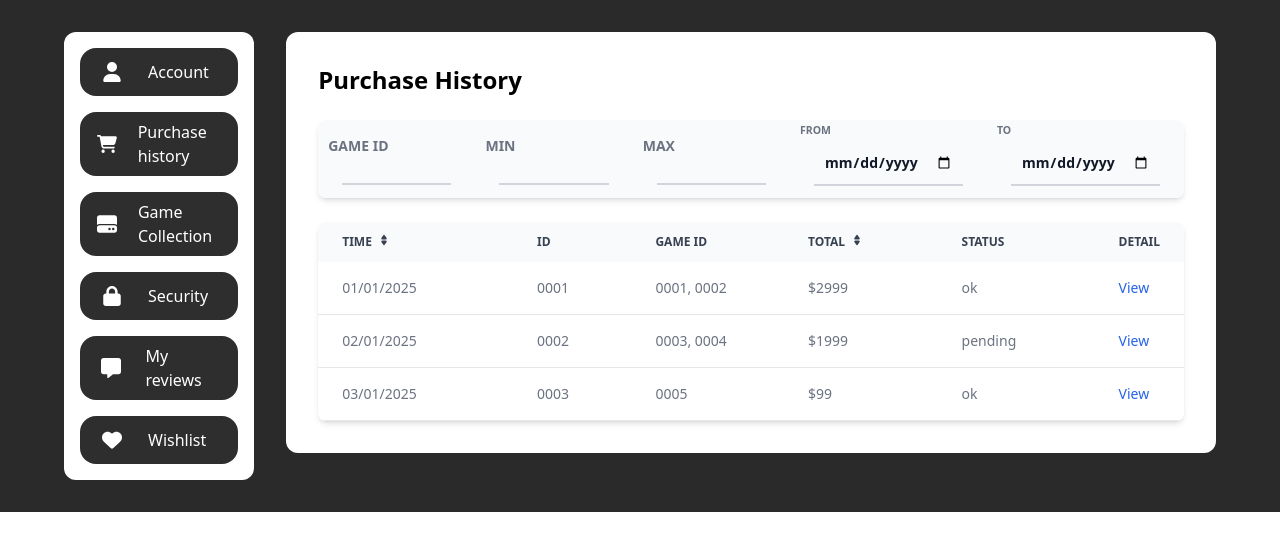
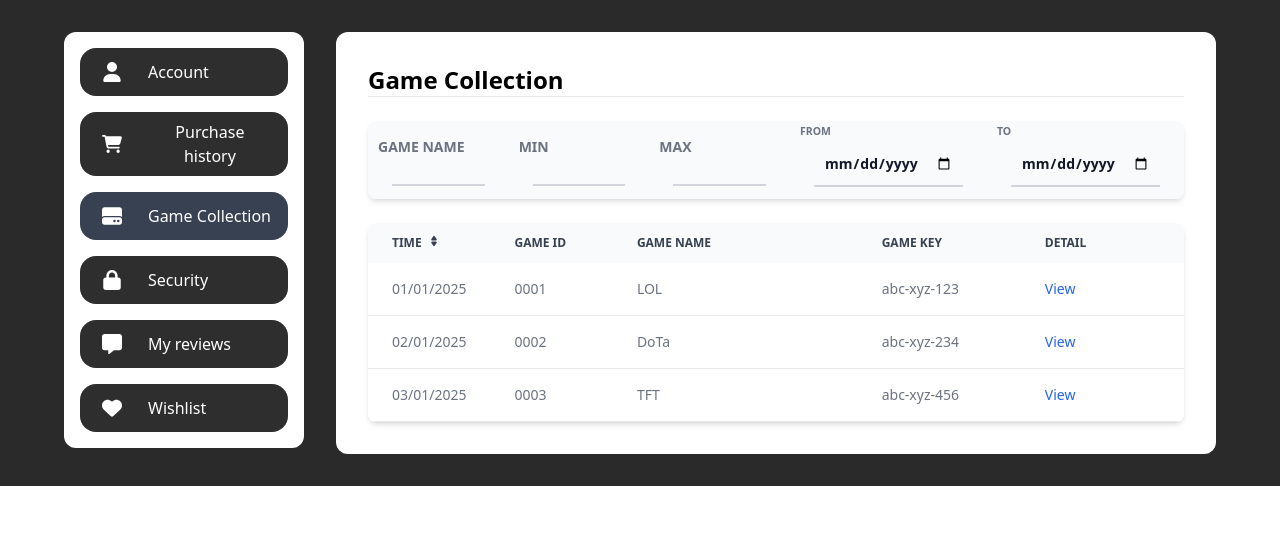
Before and after one commit to NgocAnhDo26/GStore, a React (Create React App) app in the folder client/: page / in a window 1280 px wide. Shown: the top 550 px of the page. Built offline with nearby package versions, Linux system fonts and the light colour scheme.

Commit message:
nav with side bar, add game-collection

```diff
--- a/client/src/components/user-profile/account.js
+++ b/client/src/components/user-profile/account.js
@@ -23,9 +23,9 @@ const Account = () => {
   };
 
   return (
-    <div className="flex flex-col gap-6 rounded-xl border-solid bg-white p-8">
-      <div className="text-2xl">General</div>
-      <div className="flex flex-col gap-8 border-t-2 border-solid pt-4 md:flex-row">
+    <div className="flex flex-col gap-6 rounded-xl  bg-white p-8">
+      <div className="text-2xl font-bold border-b">General</div>
+      <div className="flex flex-col gap-8  pt-4 md:flex-row">
         <div className="flex-grow">
           <div>Username</div>
           <div className="text-xs text-gray-500">{accountData.username}</div>
@@ -44,7 +44,7 @@ const Account = () => {
         </div>
       </div>
 
-      <form className="flex flex-col border-t-2 border-solid pt-4">
+      <form className="flex flex-col border-t  pt-4">
         <div>Personal</div>
         <input
           type="text"
--- a/client/src/components/user-profile/purchase-history.js
+++ b/client/src/components/user-profile/game-collection.js
@@ -2,18 +2,17 @@ import React from "react";
 import Table from "./table";
 import Filter from "./filter";
 
-const PurchaseHistory = () => {
+const GameCollection = () => {
     const columns = [
-        { id: "1", label: "Time", width: "25%", sort: true },
-        { id: "2", label: "ID", width: "15%" },
-        { id: "3", label: "Game ID", width: "20%" },
-        { id: "4", label: "Total", width: "20%", sort: true },
-        { id: "5", label: "Status", width: "20%" },
+        { id: "1", label: "Time", width: "15%", sort: true },
+        { id: "2", label: "Game ID", width: "15%" },
+        { id: "3", label: "Game Name", width: "30%" },
+        { id: "4", label: "Game Key", width: "20%" },
         { id: "actions", label: "Detail", actionsName: "View" }
     ];
 
     const filterColumns = [
-        { id: "gameId", label: "Game ID", width: "20%" },
+        { id: "gameName", label: "Game Name", width: "20%" },
         { id: "min", label: "Min", width: "20%" },
         { id: "max", label: "Max", width: "20%" },
         { id: "from", label: "From", type: "date", width: "20%" },
@@ -24,36 +23,33 @@ const PurchaseHistory = () => {
         {
             1: "01/01/2025",
             2: "0001",
-            3: "0001, 0002",
-            4: "$2999",
-            5: "ok",
+            3: "LOL",
+            4: "abc-xyz-123",
             actions: "#"
         },
         {
             1: "02/01/2025",
             2: "0002",
-            3: "0003, 0004",
-            4: "$1999",
-            5: "pending",
+            3: "DoTa",
+            4: "abc-xyz-234",
             actions: "#"
         },
         {
             1: "03/01/2025",
             2: "0003",
-            3: "0005",
-            4: "$99",
-            5: "ok",
+            3: "TFT",
+            4: "abc-xyz-456",
             actions: "#"
         }
     ];
 
     return (
         <div className="flex flex-col gap-6 rounded-xl border-solid bg-white p-8">
-            <div className="text-2xl font-bold">Purchase History</div>
+            <div className="text-2xl font-bold border-b">Game Collection</div>
             <Filter columns={filterColumns} />
             <Table columns={columns} rows={rows} />
         </div>
     );
 };
 
-export default PurchaseHistory;
+export default GameCollection;
--- a/client/src/components/user-profile/sidebar.js
+++ b/client/src/components/user-profile/sidebar.js
@@ -1,29 +1,31 @@
-import React, { useState } from "react";
+import React from "react";
 import { FaUser, FaCartShopping, FaHardDrive, FaLock, FaMessage, FaHeart } from "react-icons/fa6";
 
-const Sidebar = () => {
-  const [sidebarItems, setSidebarItems] = useState([
-    { id: 1, image: <FaUser />, label: "Account", link: "#" },
-    { id: 2, image: <FaCartShopping />, label: "Purchase history", link: "#" },
-    { id: 3, image: <FaHardDrive />, label: "Game Collection", link: "#" },
-    { id: 4, image: <FaLock />, label: "Security", link: "#" },
-    { id: 5, image: <FaMessage />, label: "My reviews", link: "#" },
-    { id: 6, image: <FaHeart />, label: "Wishlist", link: "#" },
-  ]);
+const Sidebar = ({ activeSection, onSectionChange }) => {
+  const sidebarItems = [
+    { id: 1, image: <FaUser />, label: "Account", section: "account" },
+    { id: 2, image: <FaCartShopping />, label: "Purchase history", section: "purchaseHistory" },
+    { id: 3, image: <FaHardDrive />, label: "Game Collection", section: "gameCollection" },
+    { id: 4, image: <FaLock />, label: "Security", section: "security" },
+    { id: 5, image: <FaMessage />, label: "My reviews", section: "myReviews" },
+    { id: 6, image: <FaHeart />, label: "Wishlist", section: "wishlist" },
+  ];
 
   return (
-    <div className="flex h-full flex-col gap-4 rounded-xl border-solid bg-white p-4">
+    <div className="flex h-full w-60 flex-col gap-4 rounded-xl border-solid bg-white p-4">
       {sidebarItems.map((item) => (
-        <a
-          href={item.link}
+        <button
           key={item.id}
-          className="flex items-center justify-start space-x-5 rounded-2xl border-solid bg-custom-dark2 px-4 py-2 text-white transition duration-300 hover:bg-gray-700"
+          onClick={() => onSectionChange(item.section)}
+          className={`flex items-center justify-start space-x-5 rounded-2xl border-solid px-4 py-2 text-white transition duration-300 ${
+            activeSection === item.section ? "bg-gray-700" : "bg-custom-dark2"
+          }`}
         >
           <div className="h-8 w-8 flex items-center justify-center">
             <div className="text-xl">{item.image}</div>
           </div>
           <div>{item.label}</div>
-        </a>
+        </button>
       ))}
     </div>
   );
--- a/client/src/pages/user-profile.js
+++ b/client/src/pages/user-profile.js
@@ -1,18 +1,32 @@
-import React from "react";
+import React, { useState } from "react";
 import Sidebar from "../components/user-profile/sidebar";
 import Account from "../components/user-profile/account";
-import PurchaseHistory from "../components/user-profile/purchase-history"
+import PurchaseHistory from "../components/user-profile/purchase-history";
+import GameCollection from "../components/user-profile/game-collection";
 
 const UserProfile = () => {
+  const [activeSection, setActiveSection] = useState("gameCollection");
+
+  const renderSection = () => {
+    switch (activeSection) {
+      case "account":
+        return <Account />;
+      case "purchaseHistory":
+        return <PurchaseHistory />;
+      case "gameCollection":
+        return <GameCollection />;
+      default:
+        return <Account />;
+    }
+  };
+
   return (
     <section className="flex justify-start gap-8 bg-custom-dark1 p-8 px-16">
       <div className="hidden h-full md:block">
-        <Sidebar />
+        <Sidebar activeSection={activeSection} onSectionChange={setActiveSection} />
       </div>
 
-      <div className="flex-grow">
-        <PurchaseHistory />
-      </div>
+      <div className="flex-grow">{renderSection()}</div>
     </section>
   );
 };
```
